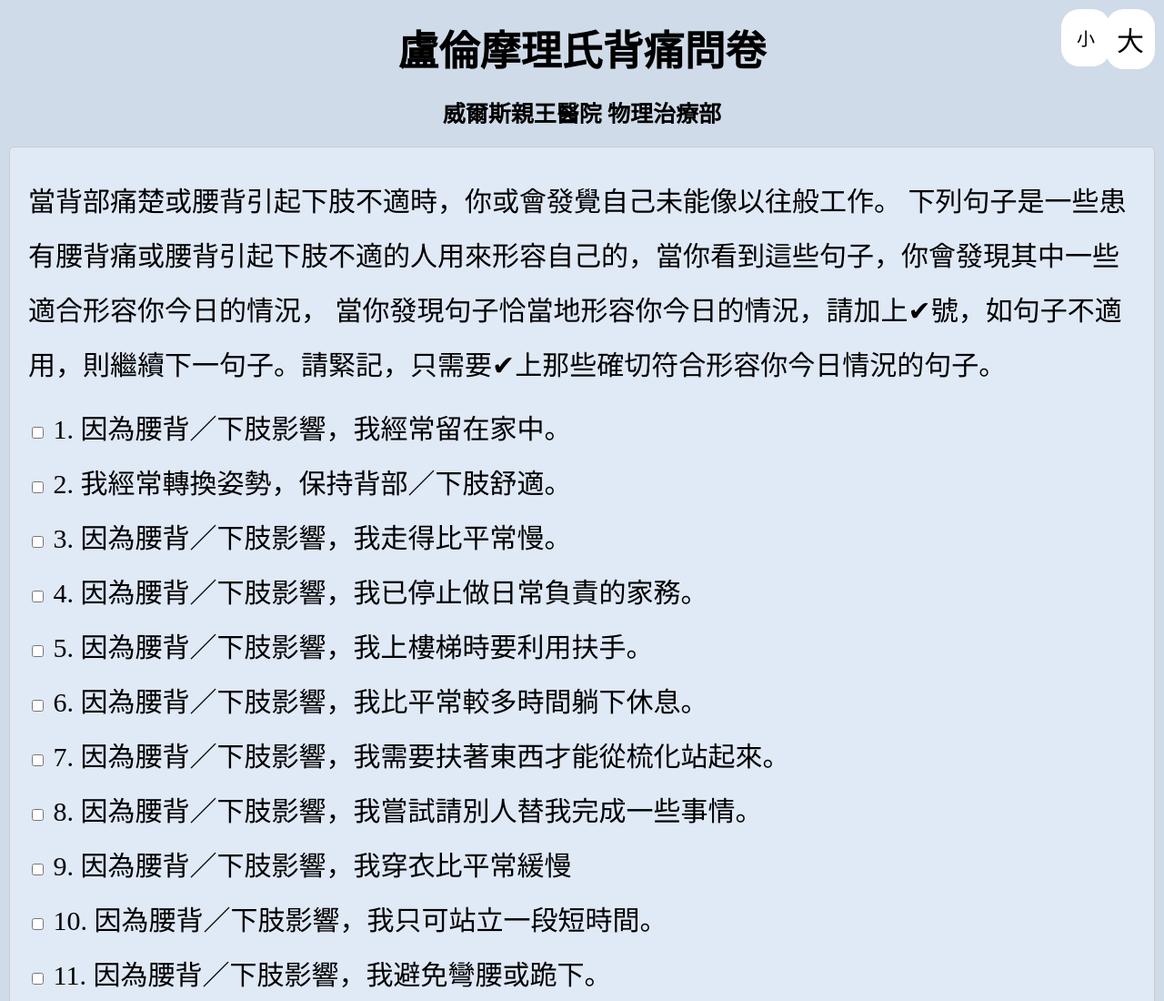
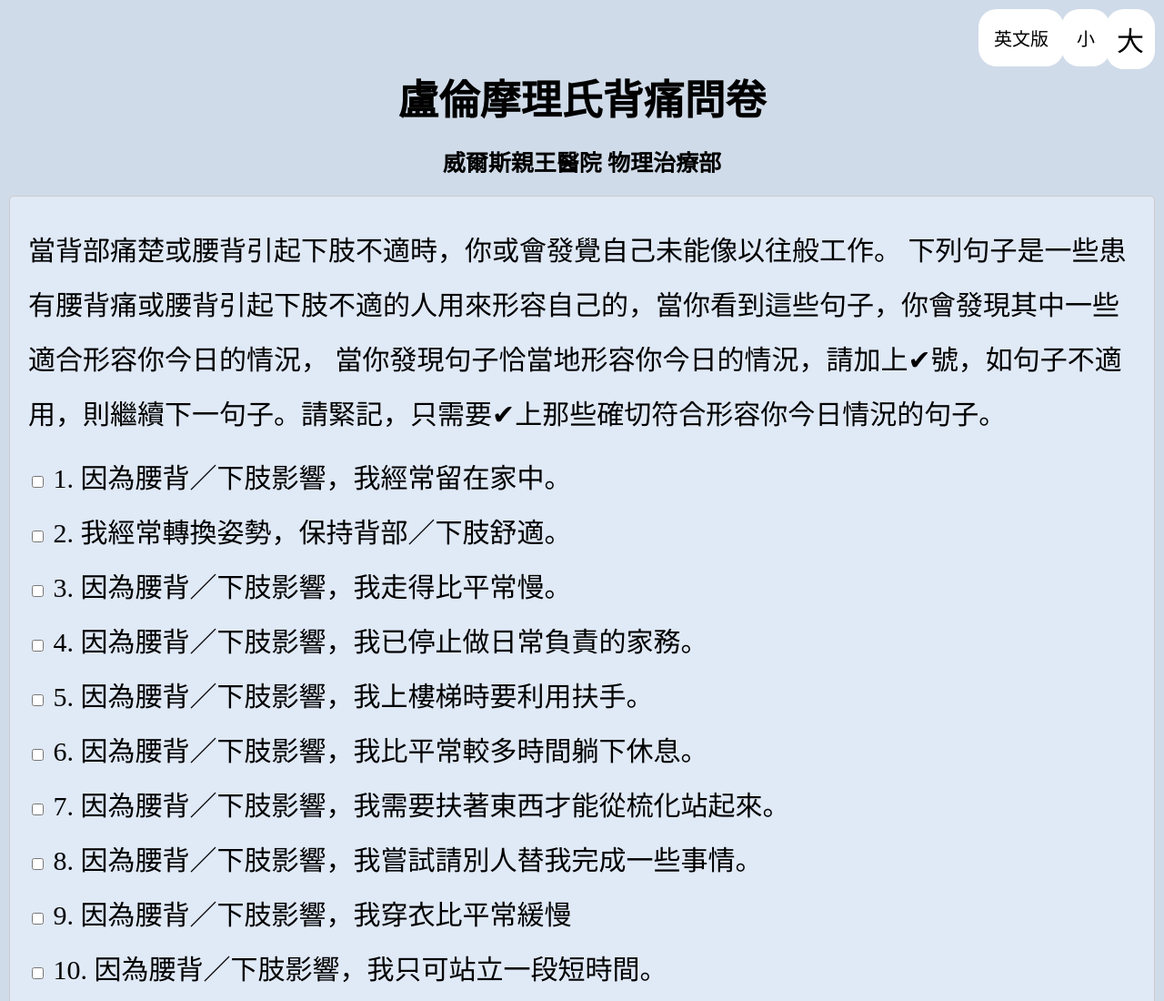
Before and after one commit to pwhphysio/RolandMorris, a plain HTML site: page index.html in a window 1280 px wide. Shown: the top 1100 px of the page at 91% size. Drawn offline with Linux system fonts and the light colour scheme.

Commit message:
Update index.html

```diff
--- a/index.html
+++ b/index.html
@@ -145,6 +145,17 @@
 			font-size: 20px;
         }
 
+		.external-website-btn{
+			position: absolute;
+			top: 10px;
+			right: 110px;
+			padding: 17px 17px;
+			background-color: white;
+			color: black;
+			border-radius: 20px;
+			font-size: 20px;
+        }
+
 		.button {
 			display: inline-block;
 		}
@@ -261,6 +272,7 @@
 	</script>
 </head>
 <body>
+	<br><br><br>
 	<h1>盧倫摩理氏背痛問卷</h1>
     <button class = "increase-font-size-btn" id="increase-font-button">大
     </button>
@@ -329,6 +341,17 @@
 		});
 
     </script>
+
+	<!-- Button element -->
+	<button class="external-website-btn" id="external-website-button">英文版</button>
+
+	<!-- JavaScript to handle the click event -->
+	<script>
+		var button = document.getElementById("external-website-button");
+		button.addEventListener("click", function() {
+			window.open('https://pwhphysio.github.io/RolandMorris_e/', '_blank');
+		});
+	</script>
 
 	<h2> 威爾斯親王醫院 物理治療部</h2>
 	<form>
```
